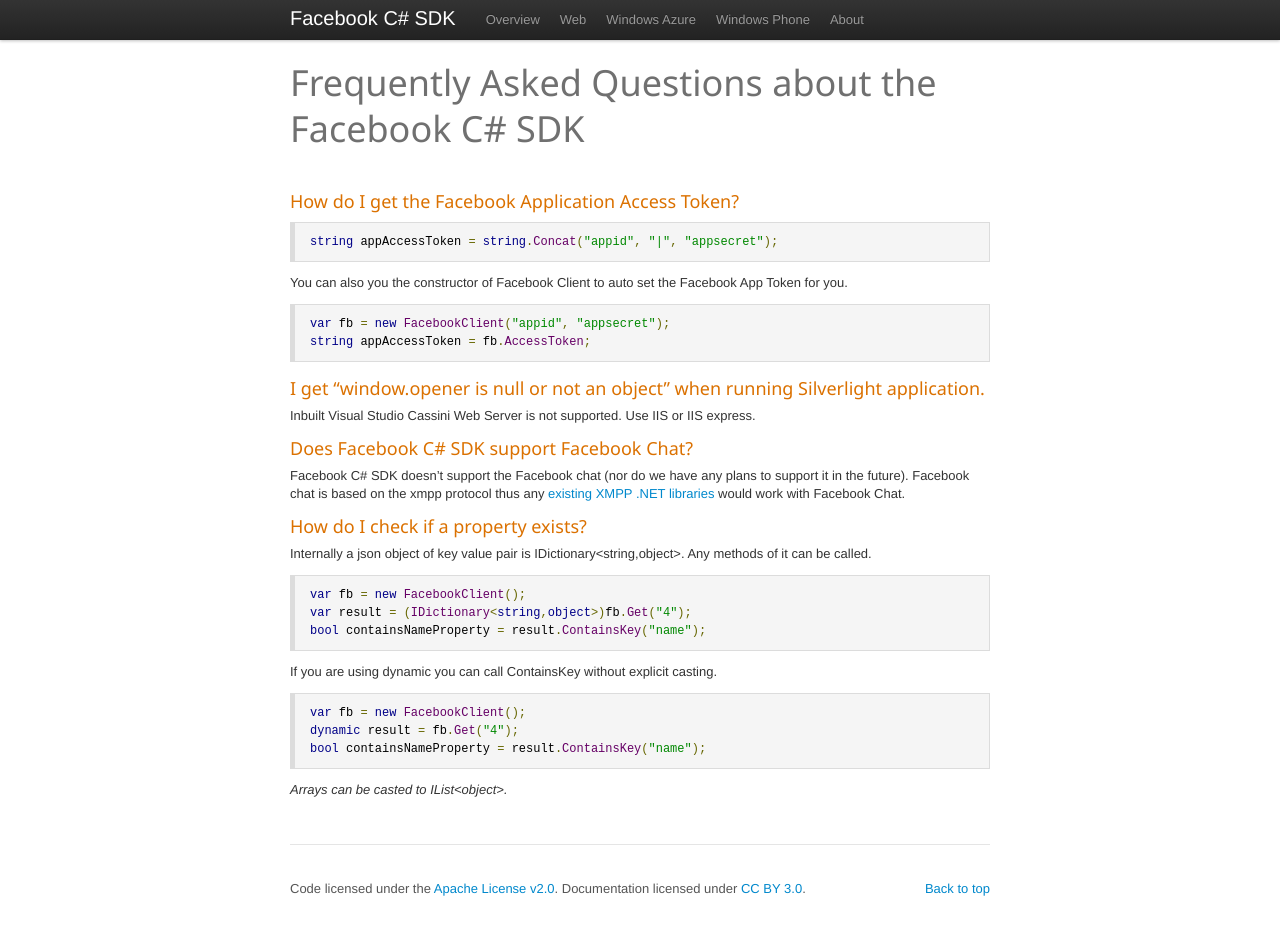
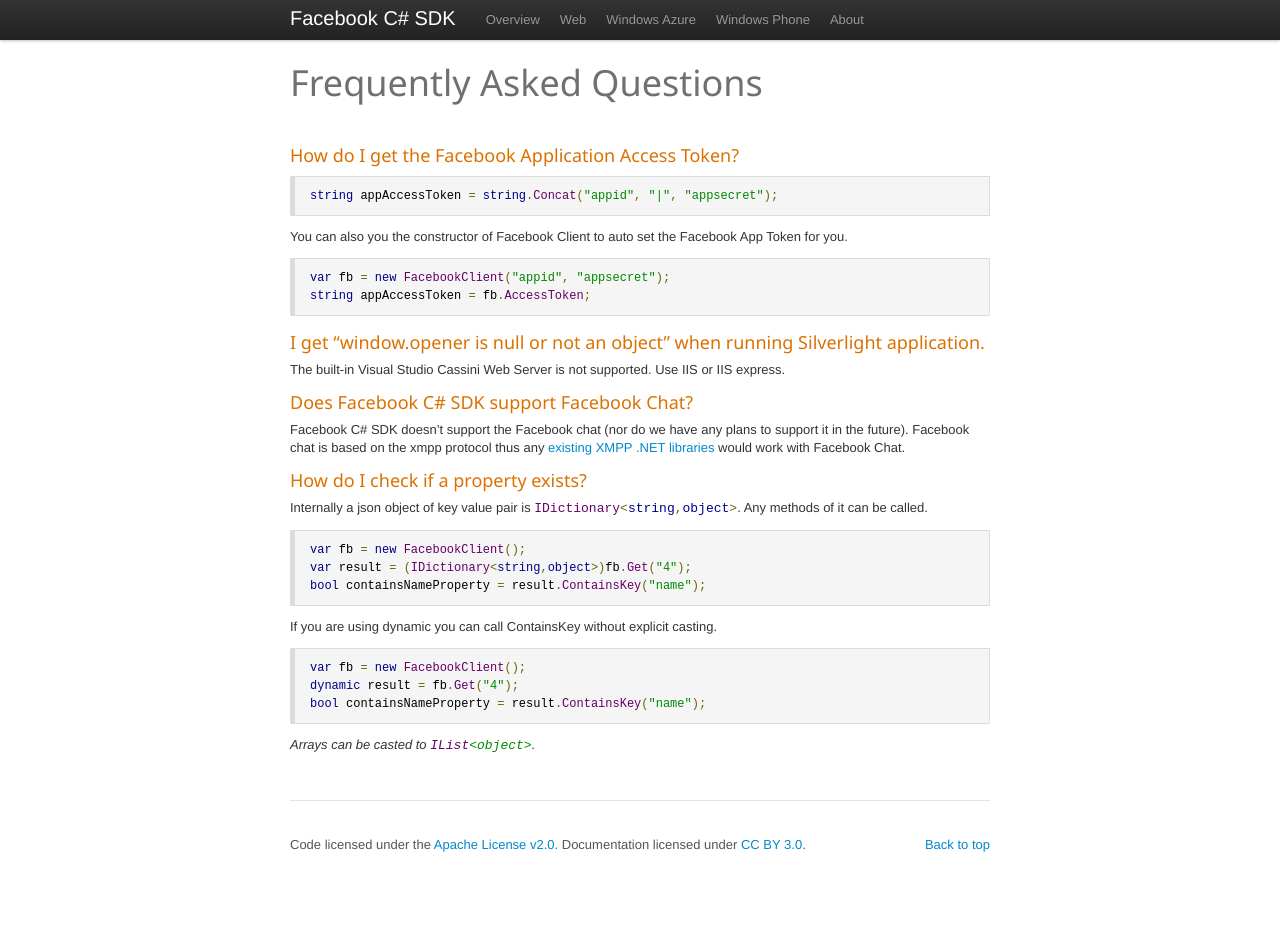
Before and after one commit to facebook-csharp-sdk/facebook-csharp-sdk.github.com, a Jekyll site: the page built from docs/faq.md, in a window 1280 px wide and 934 px high. Built offline with Jekyll 4.4.1, drawn with Linux system fonts in a browser that asks for light colours; Markdown is read by kramdown in place of the engine named in the settings.

Commit message:
Updated FAQ

````diff
--- a/docs/faq.md
+++ b/docs/faq.md
@@ -1,43 +1,36 @@
 ---
 layout: default
-title: Frequently Asked Questions about the Facebook C# SDK
+title: Facebook C# SDK Frequently Asked Questions
 ---
 
-# Frequently Asked Questions about the Facebook C# SDK
+# Frequently Asked Questions
 
 ## How do I get the Facebook Application Access Token?
 
-```csharp
-string appAccessToken = string.Concat("appid", "|", "appsecret");
-```
+	string appAccessToken = string.Concat("appid", "|", "appsecret");
 
 You can also you the constructor of Facebook Client to auto set the Facebook App Token for you.
 
-```csharp
-var fb = new FacebookClient("appid", "appsecret");
-string appAccessToken = fb.AccessToken;
-```
+	var fb = new FacebookClient("appid", "appsecret");
+	string appAccessToken = fb.AccessToken;
+
 ## I get "window.opener is null or not an object" when running Silverlight application.
-Inbuilt Visual Studio Cassini Web Server is not supported. Use IIS or IIS express.
+The built-in Visual Studio Cassini Web Server is not supported. Use IIS or IIS express.
 
 ## Does Facebook C# SDK support Facebook Chat?
 Facebook C# SDK doesn't support the Facebook chat (nor do we have any plans to support it in the future). Facebook chat is based on the xmpp protocol thus any [existing XMPP .NET libraries](http://xmpp.org/xmpp-software/libraries/) would work with Facebook Chat.
 
 ## How do I check if a property exists?
-Internally a json object of key value pair is IDictionary&lt;string,object&gt;. Any methods of it can be called.
+Internally a json object of key value pair is ```IDictionary<string,object>```. Any methods of it can be called.
 
-```csharp
-var fb = new FacebookClient();
-var result = (IDictionary<string,object>)fb.Get("4");
-bool containsNameProperty = result.ContainsKey("name");
-```
+	var fb = new FacebookClient();
+	var result = (IDictionary<string,object>)fb.Get("4");
+	bool containsNameProperty = result.ContainsKey("name");
 
 If you are using dynamic you can call ContainsKey without explicit casting.
 
-```csharp
-var fb = new FacebookClient();
-dynamic result = fb.Get("4");
-bool containsNameProperty = result.ContainsKey("name");
-```
+	var fb = new FacebookClient();
+	dynamic result = fb.Get("4");
+	bool containsNameProperty = result.ContainsKey("name");
 
-_Arrays can be casted to IList&lt;object&gt;._
+_Arrays can be casted to ```IList<object>```._
````
